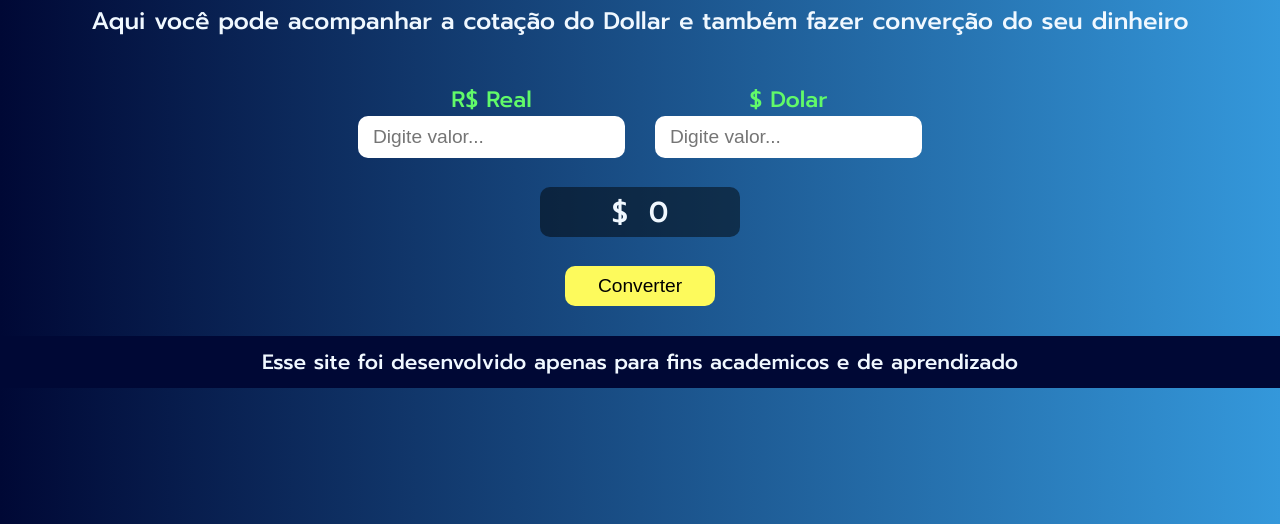
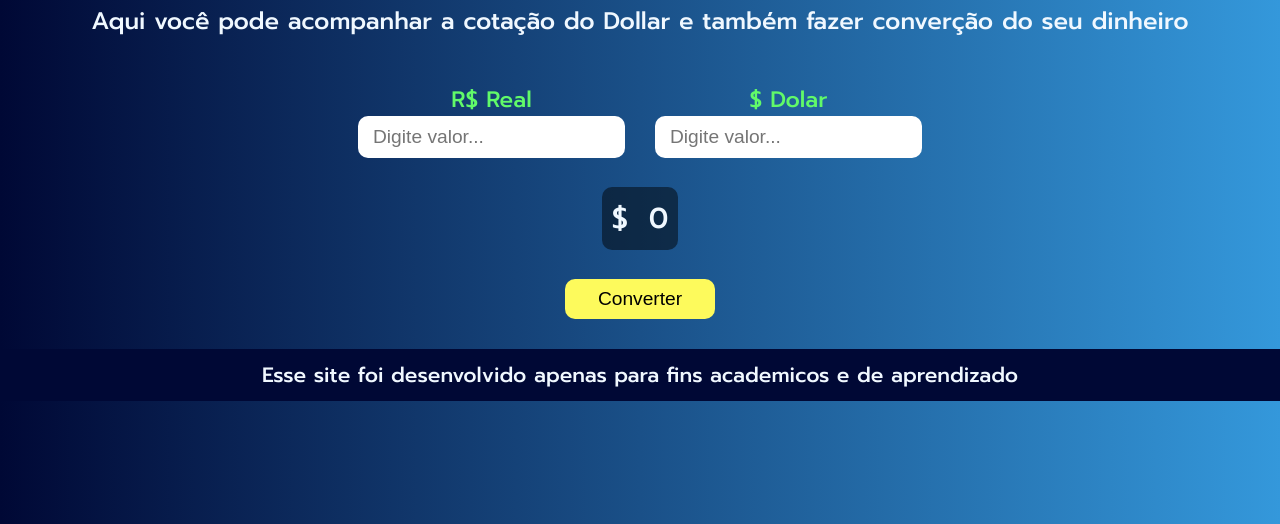
Before and after one commit to flaviobaptista/Converter-moedas, a plain HTML site: page index.html in a window 1280 px wide. Shown: the part 276-800 px from the top of the page. Drawn offline with Linux system fonts and the light colour scheme.

Commit message:
Update
Layout

```diff
--- a/style.css
+++ b/style.css
@@ -35,6 +35,7 @@ header .txt h1 {
 header .txt p {
     font-size: 1.5rem;
     color: aliceblue;
+
 }
 
 section {
@@ -71,12 +72,12 @@ section p{
     display: flex;
     align-items: center;
     justify-content: center;
-    width: 200px;
-    height: 50px;
+    padding: 10px;
     color: aliceblue;
     font-size: 1.8rem;
     background-color: #0000007c;
     border-radius: 10px;
+    overflow: hidden;
 }
 
 section button{
```
